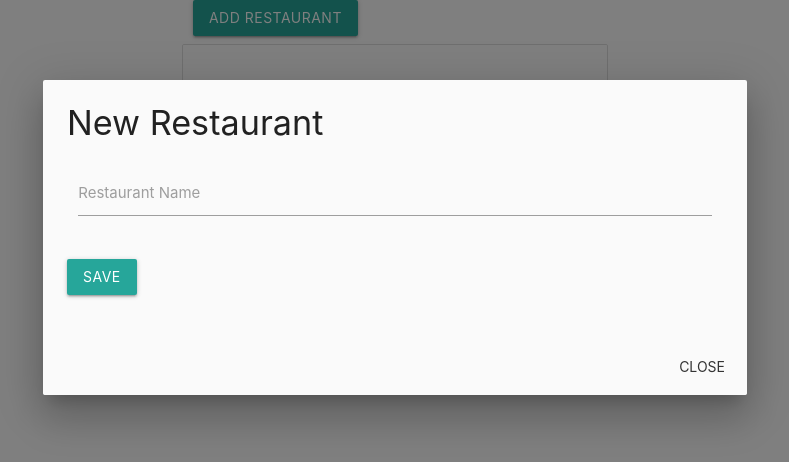
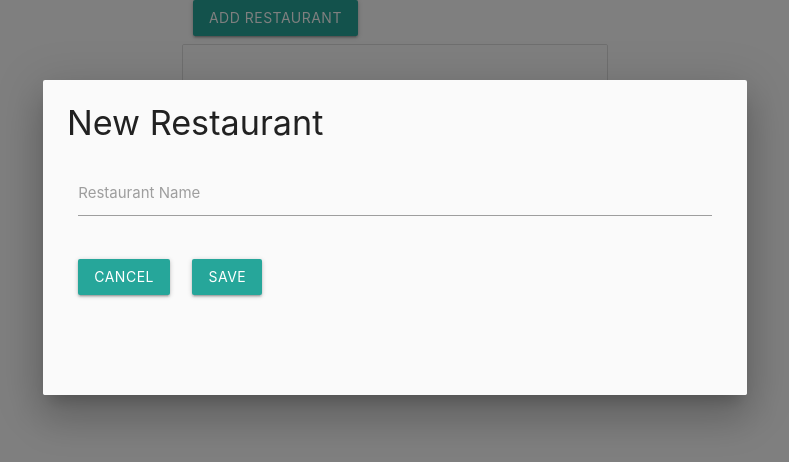
Before and after one commit to olliebrownlow/react-restaurant-tutorial, a React (Vite) app: page / in a window 1280 px wide. Both pictures are taken after a click on the button "ADD RESTAURANT". Shown: the top 462 px of the page, without its empty margins (245-1034 px from the left). Built offline with nearby package versions, Linux system fonts and the light colour scheme.

Commit message:
deletes default close button, adds and styles cancel button, passes cypress tests

```diff
--- a/src/NewRestaurantForm.js
+++ b/src/NewRestaurantForm.js
@@ -1,5 +1,5 @@
 import React, { Component } from "react";
-import { Button, TextInput, Row } from "react-materialize";
+import { Button, TextInput, Row, Col } from "react-materialize";
 import { Formik } from "formik";
 
 export default class NewRestaurantForm extends Component {
@@ -20,7 +20,12 @@ export default class NewRestaurantForm extends Component {
     resetForm();
   };
 
-  renderForm = ({ values, errors, handleChange, handleSubmit }) => (
+  handleCancel = ({ resetForm }) => () => {
+    resetForm();
+    this.props.onCancel();
+  };
+
+  renderForm = ({ values, errors, handleChange, handleSubmit, resetForm }) => (
     <form onSubmit={handleSubmit}>
       <Row>
         <TextInput
@@ -37,9 +42,20 @@ export default class NewRestaurantForm extends Component {
         />
       </Row>
       <Row>
-        <Button type="submit" data-test="saveNewRestaurantButton">
-          Save
-        </Button>
+        <Col>
+          <Button
+            type="button"
+            data-test="cancelAddRestaurantButton"
+            onClick={this.handleCancel({ resetForm })}
+          >
+            Cancel
+          </Button>
+        </Col>
+        <Col>
+          <Button type="submit" data-test="saveNewRestaurantButton">
+            Save
+          </Button>
+        </Col>
       </Row>
     </form>
   );
--- a/src/RestaurantListPage.js
+++ b/src/RestaurantListPage.js
@@ -6,10 +6,7 @@ import RestaurantList from "./RestaurantList";
 export default class RestaurantListPage extends Component {
   state = { restaurantNames: [] };
 
-  handleAddRestaurant = newRestaurantName => {
-    this.setState(state => ({
-      restaurantNames: [newRestaurantName, ...state.restaurantNames],
-    }));
+  closeModal = () => {
     const elem = document.getElementById("addRestaurantModal");
     // M throws linting error but is necessary so:
     // eslint-disable-next-line no-undef
@@ -17,19 +14,38 @@ export default class RestaurantListPage extends Component {
     instance.close();
   };
 
+  handleAddRestaurant = newRestaurantName => {
+    this.setState(state => ({
+      restaurantNames: [newRestaurantName, ...state.restaurantNames],
+    }));
+    this.closeModal();
+  };
+
+  handleCancelAddRestaurant = () => {
+    this.closeModal();
+  };
+
   render() {
     const { restaurantNames } = this.state;
+
     return (
       <div>
         <Modal
           id="addRestaurantModal"
           data-test="addRestaurantModal"
           header="New Restaurant"
+          options={{
+            dismissible: false,
+          }}
+          actions={[]}
           trigger={
             <Button data-test="addRestaurantButton">Add Restaurant</Button>
           }
         >
-          <NewRestaurantForm onSave={this.handleAddRestaurant} />
+          <NewRestaurantForm
+            onSave={this.handleAddRestaurant}
+            onCancel={this.handleCancelAddRestaurant}
+          />
         </Modal>
         <Row>
           <RestaurantList restaurantNames={restaurantNames} />
```
Also changed, not shown: 1 other file (tests, documents, lock files or other folders).
